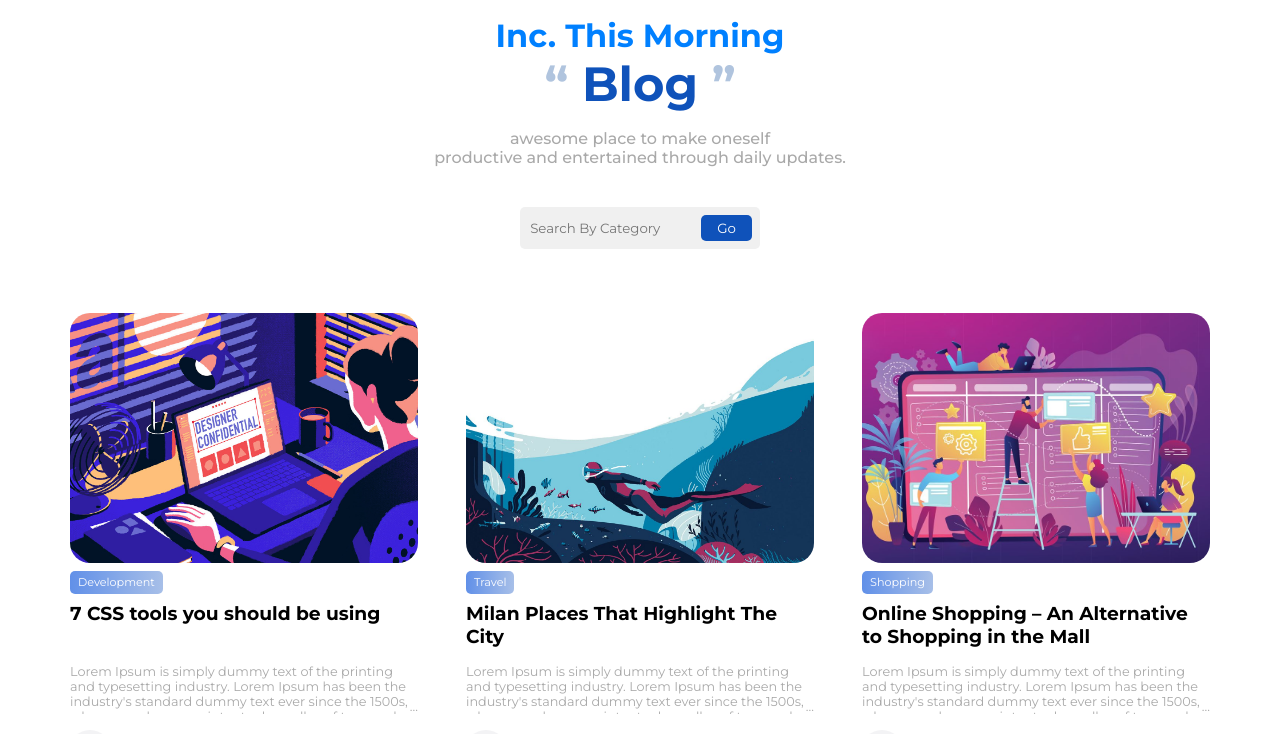
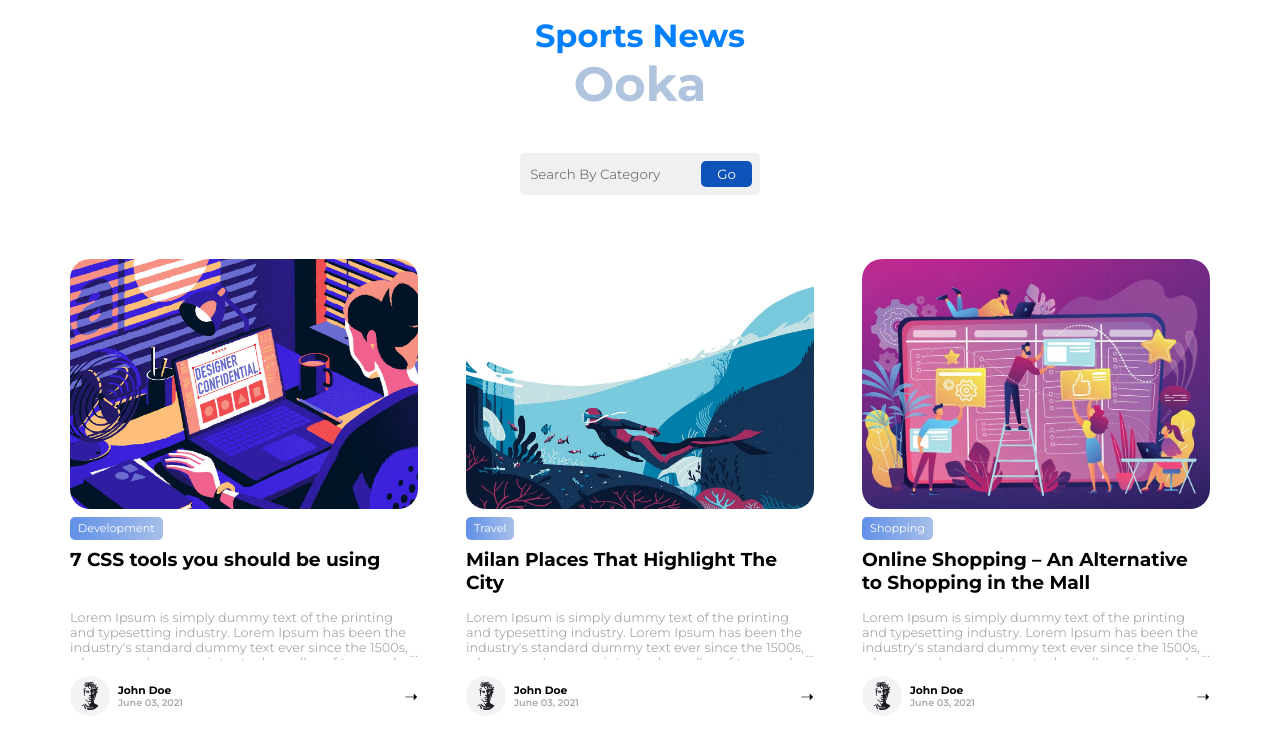
Before and after one commit to IanCo0k/Ooka, a React (Create React App) app in the folder website/: page / in a window 1280 px wide. Shown: the top 734 px of the page. Built offline with nearby package versions, Linux system fonts and the light colour scheme.

Commit message:
changed headers

```diff
--- a/website/src/components/Home/Header/index.jsx
+++ b/website/src/components/Home/Header/index.jsx
@@ -3,14 +3,10 @@ import './styles.css';
 
 const Header = () => (
   <header className='home-header'>
-    <h2>Inc. This Morning</h2>
+    <h2>Sports News</h2>
     <h1>
-      <span>“</span> Blog <span>”</span>
+      <span>Ooka</span>
     </h1>
-    <p>
-      awesome place to make oneself <br /> productive and entertained through
-      daily updates.
-    </p>
   </header>
 );
 
```
